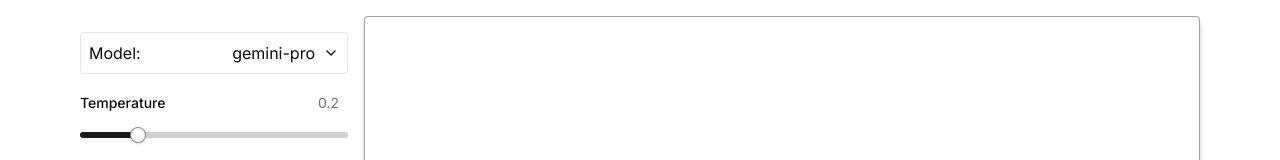
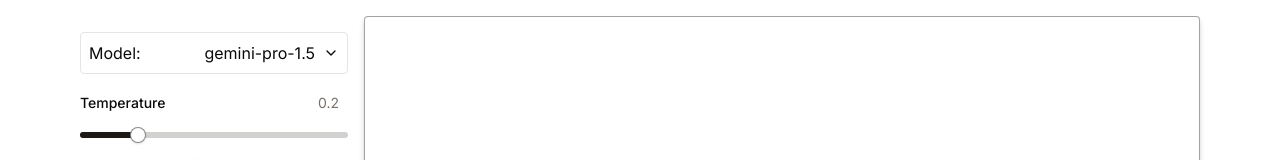
Before and after one commit to ebowwagoldson/gemini-tts, a Next.js app: page / in a window 1280 px wide. Shown: the top 160 px of the page. Built offline with nearby package versions, Linux system fonts and the light colour scheme.

Commit message:
added gemini1.5

```diff
--- a/src/app/page.tsx
+++ b/src/app/page.tsx
@@ -14,7 +14,7 @@ export default function Home() {
         <ControlContainer />
       </div>
       <div className="md:col-span-9">
-        {selectedModel === "gemini-pro" ? (
+        {selectedModel === "gemini-pro-1.5" ? (
           <ChatContainer />
         ) : (
           <VisionContainer />
--- a/src/providers/ControlContext/index.tsx
+++ b/src/providers/ControlContext/index.tsx
@@ -5,7 +5,7 @@ import { createContext, useState, useContext, ReactNode } from "react";
 import { MediaData, SafetySettings, GeneralSettings } from "@/types";
 
 interface ControlContextState {
-  selectedModel: "gemini-pro" | "gemini-pro-vision";
+  selectedModel: "gemini-pro" | "gemini-pro-vision" | "gemini-pro-1.5";
   mediaDataList: MediaData[];
   handleMediaUpload: (data: string, mimeType: string, index: number) => void;
   removeMediaData: (index: number) => void;
@@ -15,7 +15,7 @@ interface ControlContextState {
     newValue: number
   ) => void;
   safetySettings: SafetySettings;
-  handleModelChange: (model: "gemini-pro" | "gemini-pro-vision") => void;
+  handleModelChange: (model: "gemini-pro" | "gemini-pro-vision" |  "gemini-pro-1.5") => void;
   handleSafetyChange: (type: keyof SafetySettings, newValue: number[]) => void;
 }
 
@@ -25,12 +25,12 @@ export const ControlContext = createContext<ControlContextState | undefined>(
 
 export const ControlProvider = ({ children }: { children: ReactNode }) => {
   const [selectedModel, setSelectedModel] = useState<
-    "gemini-pro" | "gemini-pro-vision"
-  >("gemini-pro");
+    "gemini-pro" | "gemini-pro-vision" |  "gemini-pro-1.5"
+  >("gemini-pro-1.5");
 
   const [generalSettings, setGeneralSettings] = useState<GeneralSettings>({
     temperature: 0.2,
-    maxLength: 2048,
+    maxLength: 4096,
     topP: 0.8,
     topK: 40,
   });
@@ -44,7 +44,7 @@ export const ControlProvider = ({ children }: { children: ReactNode }) => {
 
   const [mediaDataList, setMediaDataList] = useState<MediaData[]>([]);
 
-  const handleModelChange = (model: "gemini-pro" | "gemini-pro-vision") => {
+  const handleModelChange = (model: "gemini-pro" | "gemini-pro-vision" | "gemini-pro-1.5") => {
     setSelectedModel(model);
   };
 
```
Also changed, not shown: 2 other files (tests, documents, lock files or other folders).
